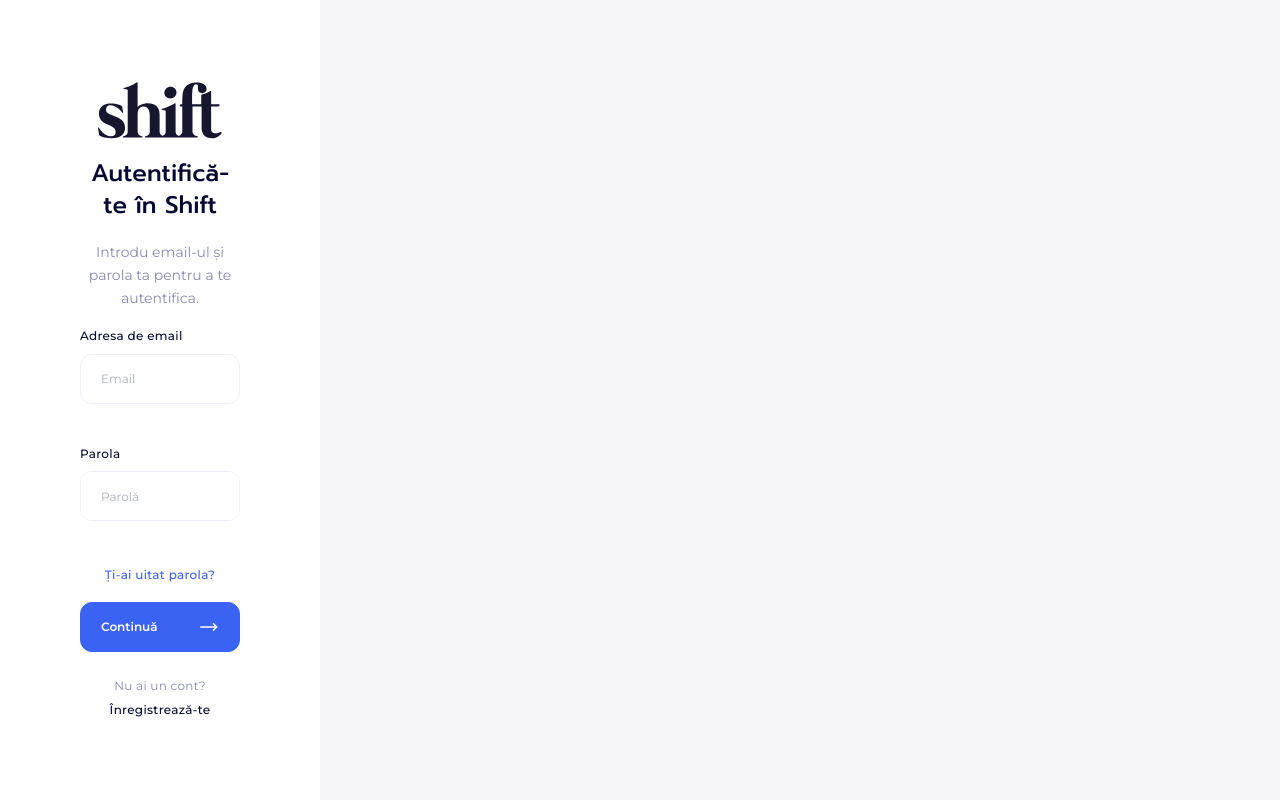
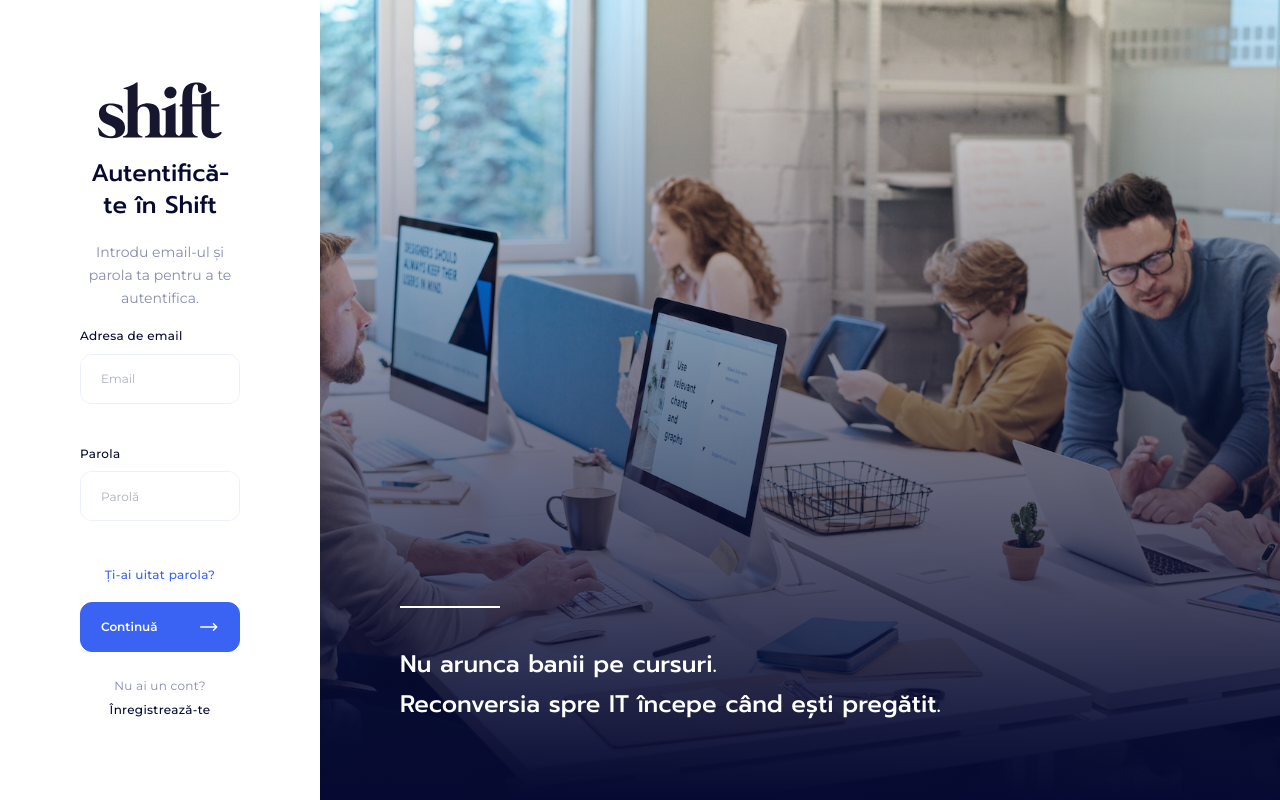
Before and after one commit to exolv/shift, a React (Vite) app: page /login in a window 1280 px wide. Built offline with nearby package versions, Linux system fonts and the light colour scheme.

Commit message:
Signup & Login background images, white Title.

```diff
--- a/src/components/ui/title/Title.tsx
+++ b/src/components/ui/title/Title.tsx
@@ -7,10 +7,11 @@
   'lg': 'text-2xl'
 };
 
-type TitlePropsColor = 'dark-navy' | 'royal-blue';
+type TitlePropsColor = 'dark-navy' | 'royal-blue' | 'white';
 const TitlePropsColorMap = {
   'dark-navy': 'text-dark-navy',
-  'royal-blue': 'text-royal-blue'
+  'royal-blue': 'text-royal-blue',
+  'white': 'text-white'
 };
 
 interface TitleProps {
--- a/src/pages/login/Login.tsx
+++ b/src/pages/login/Login.tsx
@@ -46,6 +46,17 @@
           </div>
         </div>
       </div>
+      <div className='h-full w-3/4 bg-login bg-cover bg-center relative'>
+        <div className='absolute w-full h-full top-0 right-0 bottom-0 left-0 bg-gradient-to-t from-dark-navy to-transparent flex items-end'>
+          <div className='p-20 flex flex-col justify-between gap-y-10'>
+            <div className='w-[100px] h-[2px] bg-white'></div>
+            <div>
+              <Title color='white' size='lg' className='mb-2'>Nu arunca banii pe cursuri.</Title>
+              <Title color='white' size='lg'>Reconversia spre IT începe când ești pregătit.</Title>
+            </div>
+          </div>
+        </div>
+      </div>
     </div>
   );
 };
--- a/src/pages/signup/Signup.tsx
+++ b/src/pages/signup/Signup.tsx
@@ -49,6 +49,17 @@
           </div>
         </div>
       </div>
+      <div className='h-full w-3/4 bg-login bg-cover bg-center relative'>
+        <div className='absolute w-full h-full top-0 right-0 bottom-0 left-0 bg-gradient-to-t from-dark-navy to-transparent flex items-end'>
+          <div className='p-20 flex flex-col justify-between gap-y-10'>
+            <div className='w-[100px] h-[2px] bg-white'></div>
+            <div>
+              <Title color='white' size='lg' className='mb-2'>Nu arunca banii pe cursuri.</Title>
+              <Title color='white' size='lg'>Reconversia spre IT începe când ești pregătit.</Title>
+            </div>
+          </div>
+        </div>
+      </div>
     </div>
   );
 };
--- a/tailwind.config.cjs
+++ b/tailwind.config.cjs
@@ -29,7 +29,8 @@
         'progress': '0 0 60px rgba(58, 99, 243, 0.2)'
       },
       backgroundImage: {
-        'checked': 'url("/src/assets/checkbox.svg")'
+        'checked': 'url("/src/assets/checkbox.svg")',
+        'login': 'url("/img/login.jpg")'
       }
     },
   },
```
Also changed, not shown: public/img/login.jpg (added).
